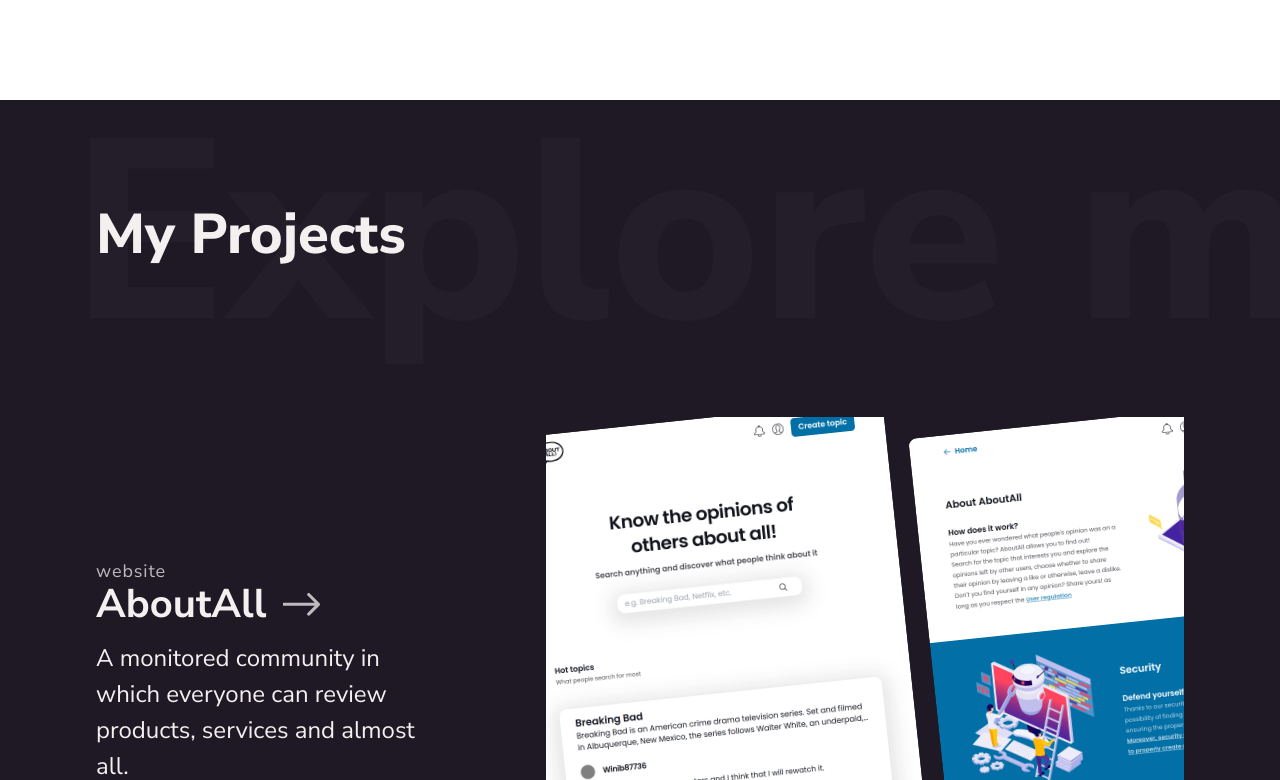
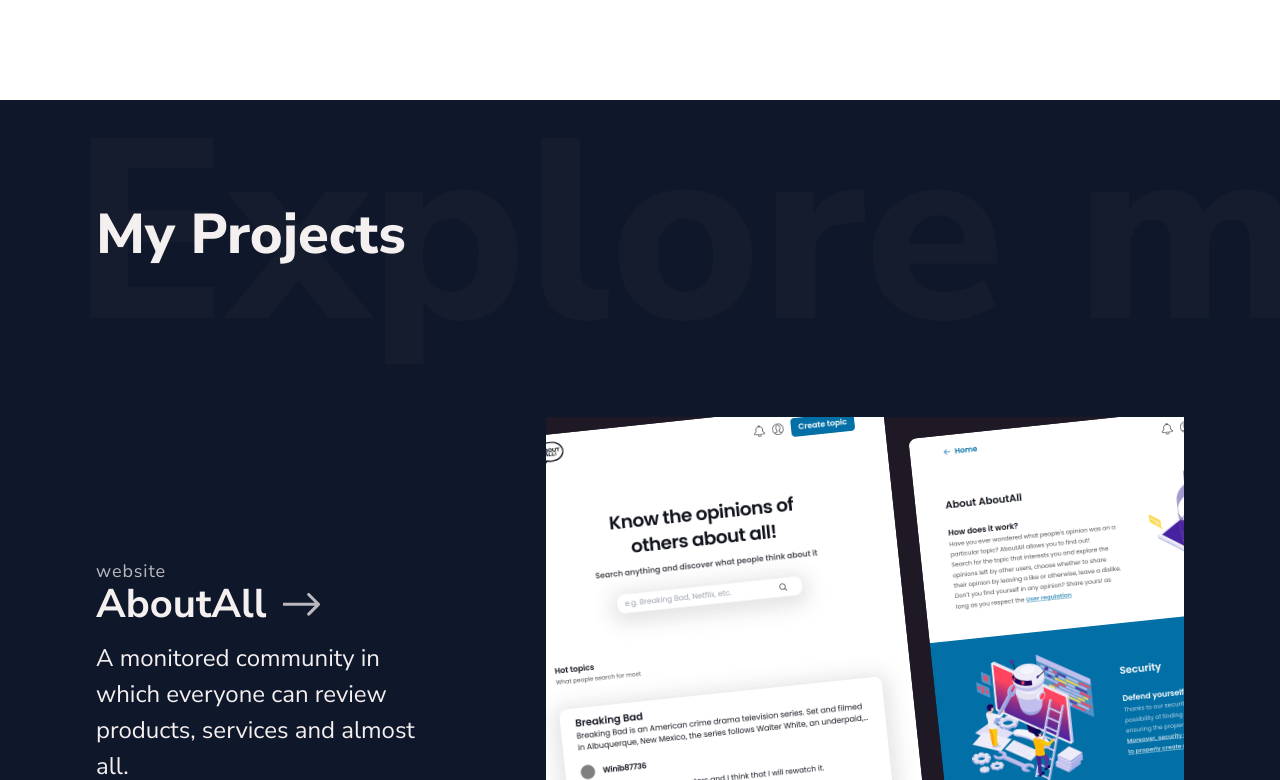
Before and after one commit to Samuele1818/portfolio, a Next.js app: page / in a window 1280 px wide. Shown: the part 800-1580 px from the top of the page. Built offline with nearby package versions, Linux system fonts and the light colour scheme.

Commit message:
Adjusted bg color

```diff
--- a/modules/Projects/index.tsx
+++ b/modules/Projects/index.tsx
@@ -22,7 +22,7 @@ const Projects: FC = () => {
  return (
   <div
    id='projects'
-   className='layout h-fit bg-dark py-24'>
+   className='layout h-fit bg-slate-900 py-24'>
    <div className='relative text-light'>
     <h1 className='xl2-text'>My Projects</h1>
     <p className='watermark absolute -left-6 -top-[80%] md:-top-[200%]'>
```
